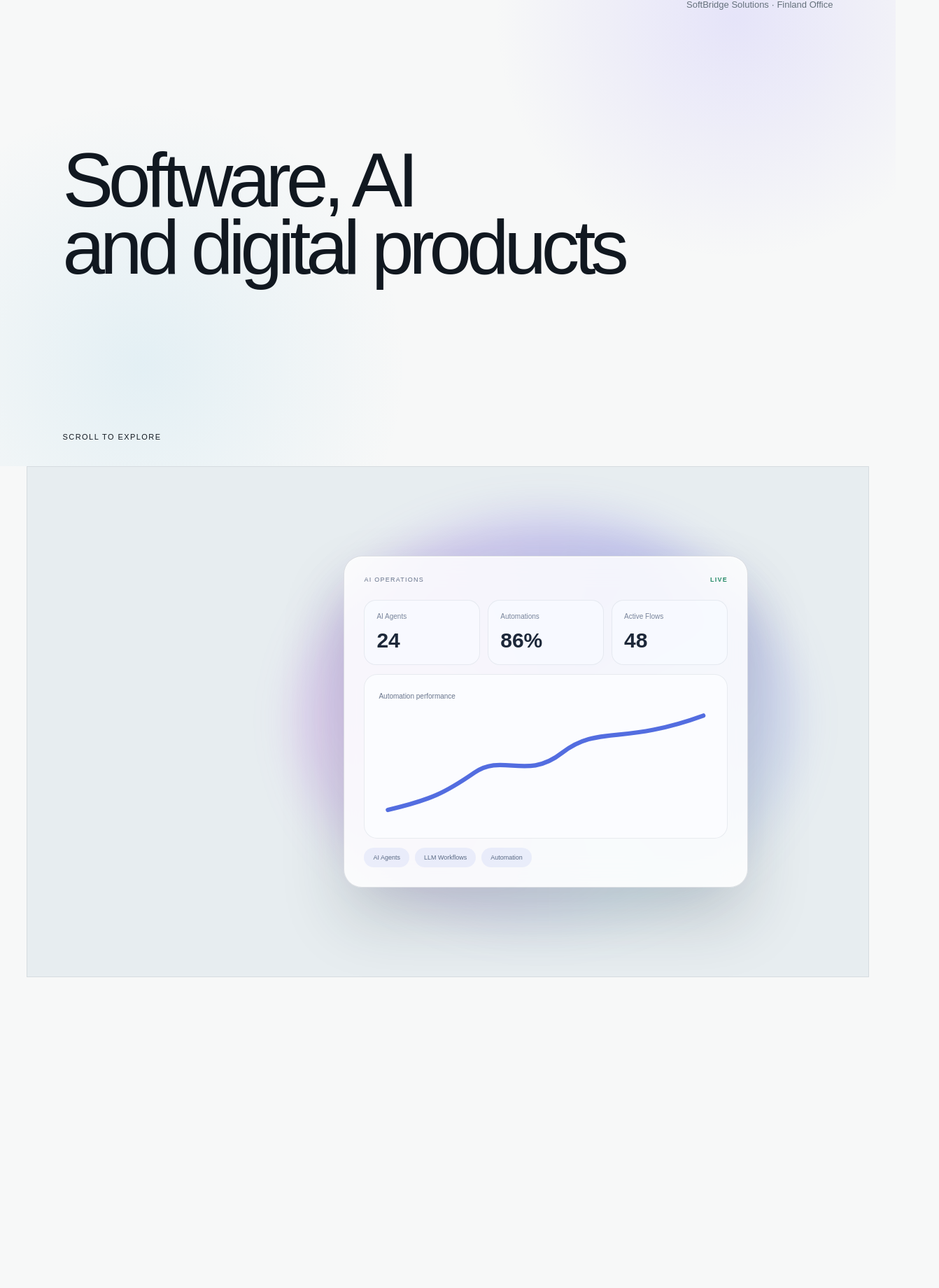
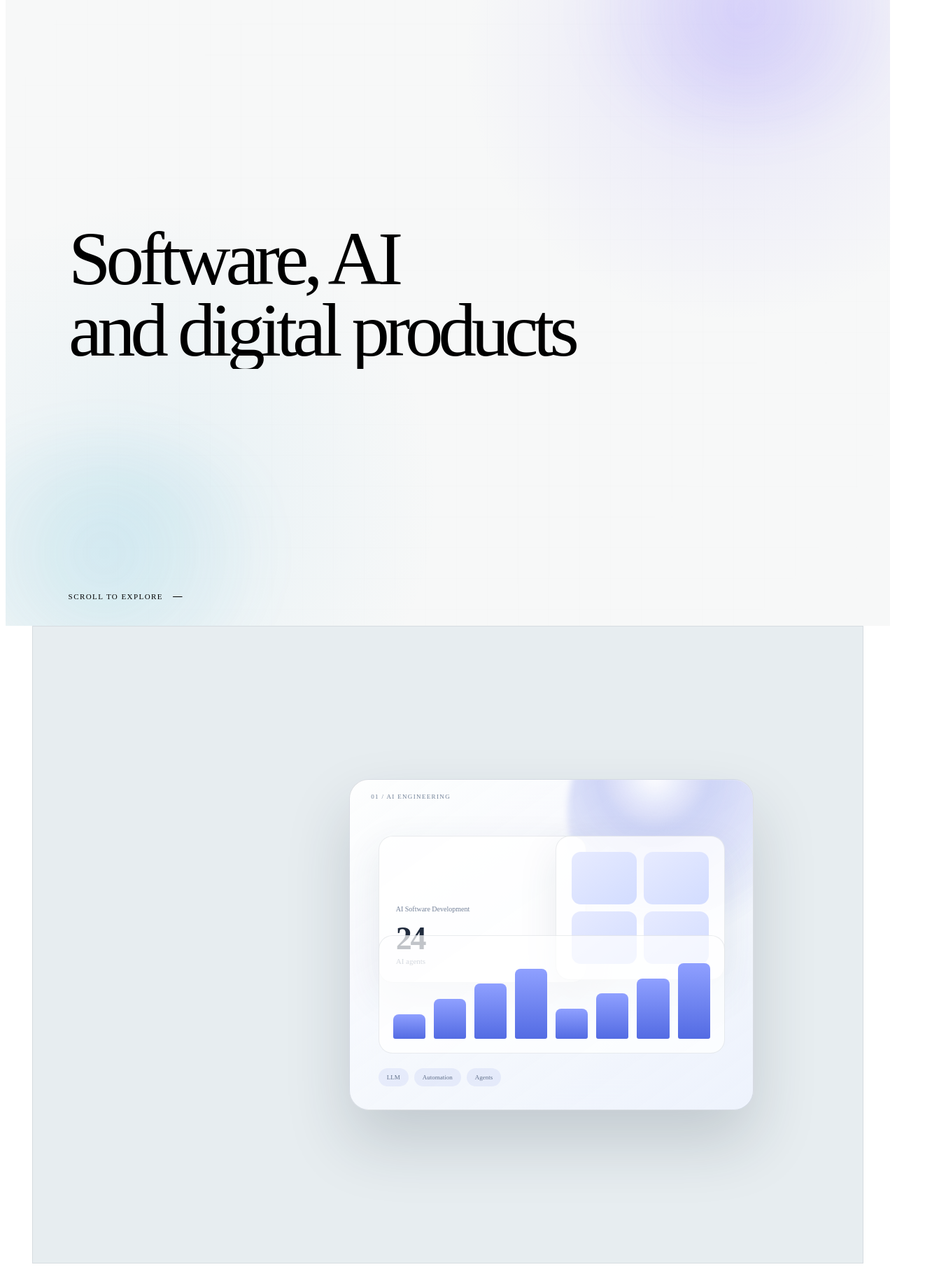
Before and after one commit to Dpehect/Trionn, a Next.js app: page / in a window 1280 px wide. Shown: the part 134-1974 px from the top of the page at 70% size, 1342 px wide, since content can reach past the window. Built offline with nearby package versions, Linux system fonts and the light colour scheme.

Commit message:
l1 remake

```diff
--- a/app/globals.css
+++ b/app/globals.css
@@ -1,55 +1,14 @@
 
-.intro {
-  min-height: 100svh;
-  padding: 150px 7vw 70px;
-  display: grid;
-  align-content: center;
-  position: relative;
-  background:
-    radial-gradient(circle at 82% 20%, rgba(112, 93, 255, .13), transparent 28%),
-    radial-gradient(circle at 16% 82%, rgba(55, 164, 210, .1), transparent 30%),
-    #f7f8f8;
-}
-.intro p {
-  position: absolute;
-  top: 120px;
-  right: 7vw;
-  max-width: 300px;
-  color: var(--muted);
-  font-size: 13px;
-}
-.intro h1 {
-  margin: 0;
-  max-width: 1100px;
-  font-size: clamp(58px, 8.5vw, 146px);
-  line-height: .88;
-  letter-spacing: -.065em;
-  font-weight: 520;
-}
-.intro span {
-  position: absolute;
-  bottom: 36px;
-  left: 7vw;
-  font-size: 11px;
-  text-transform: uppercase;
-  letter-spacing: .13em;
-}
-:root {
-  --ink: #111820;
-  --muted: #65717c;
-  --paper: #f7f8f8;
-}
-
-* { box-sizing: border-box; }
-html { scroll-behavior: smooth; }
-body {
-  margin: 0;
-  background: var(--paper);
-  color: var(--ink);
-  font-family: Arial, Helvetica, sans-serif;
-}
-a { color: inherit; text-decoration: none; }
-.site-shell { overflow: clip; }
+.intro{min-height:100svh;padding:150px 7vw 70px;display:grid;align-content:center;position:relative;overflow:hidden;background:radial-gradient(circle at 82% 20%,rgba(112,93,255,.12),transparent 29%),radial-gradient(circle at 16% 82%,rgba(55,164,210,.09),transparent 31%),#f7f8f8}
+.intro-grid{position:absolute;inset:-60px;opacity:.16;background-image:linear-gradient(rgba(45,60,82,.07) 1px,transparent 1px),linear-gradient(90deg,rgba(45,60,82,.07) 1px,transparent 1px);background-size:44px 44px;mask-image:radial-gradient(circle at center,#000 8%,rgba(0,0,0,.65) 58%,transparent 94%)}
+.intro-aurora{position:absolute;border-radius:50%;filter:blur(36px);opacity:.55;pointer-events:none;will-change:transform}
+.intro-aurora--one{width:min(40vw,650px);aspect-ratio:1.5;right:-4vw;top:-4vh;background:radial-gradient(circle,rgba(118,93,255,.34),rgba(118,93,255,.03) 70%,transparent 76%)}
+.intro-aurora--two{width:min(42vw,680px);aspect-ratio:1.6;left:-10vw;bottom:-8vh;background:radial-gradient(circle,rgba(52,173,207,.26),rgba(52,173,207,.03) 70%,transparent 76%)}
+.intro-office{position:absolute;top:120px;right:7vw;z-index:3;margin:0;color:var(--muted);font-size:13px;will-change:transform,opacity}
+.intro-title{position:relative;z-index:3;margin:0;max-width:1250px;font-size:clamp(58px,8.5vw,146px);line-height:.88;letter-spacing:-.065em;font-weight:520;will-change:transform}
+.intro-title__line{display:block;overflow:hidden;padding-bottom:.06em}.intro-title__line>span{display:block;will-change:transform}
+.intro-scroll{position:absolute;z-index:3;bottom:36px;left:7vw;display:flex;align-items:center;gap:14px;font-size:11px;text-transform:uppercase;letter-spacing:.13em}
+.intro-scroll i{display:block;width:54px;height:1px;background:currentColor;transform:scaleX(.25);transform-origin:left}
 
 .layer-stack { position: relative; }
 .layer-card {
@@ -769,263 +728,24 @@ a { color: inherit; text-decoration: none; }
   display: grid;
   place-items: center;
 }
-.softbridge-visual {
-  position: relative;
-  width: min(48vw, 760px);
-  min-width: 500px;
-  aspect-ratio: 1.22;
-  transform: translateZ(0);
-}
-.softbridge-ui,
-.enterprise-shell,
-.product-browser {
-  position: absolute;
-  inset: 3%;
-  overflow: hidden;
-  border: 1px solid rgba(33, 47, 67, .14);
-  border-radius: 26px;
-  background: rgba(255,255,255,.82);
-  box-shadow:
-    0 45px 90px rgba(29, 45, 62, .18),
-    inset 0 1px rgba(255,255,255,.95);
-  backdrop-filter: blur(18px);
-}
 
-/* AI visual */
-.softbridge-visual--ai::before {
-  content: "";
-  position: absolute;
-  inset: -8%;
-  border-radius: 50%;
-  background: conic-gradient(from 30deg, rgba(81,73,225,.25), rgba(59,172,214,.08), rgba(169,71,220,.2), rgba(81,73,225,.25));
-  filter: blur(30px);
-}
-.softbridge-ui { padding: 28px; }
-.softbridge-ui header {
-  display: flex;
-  justify-content: space-between;
-  color: #65728a;
-  font-size: 9px;
-  letter-spacing: .14em;
-}
-.softbridge-ui header strong { color: #278b69; }
-.softbridge-ui__metrics {
-  display: grid;
-  grid-template-columns: repeat(3, 1fr);
-  gap: 11px;
-  margin-top: 24px;
-}
-.softbridge-ui__metrics article {
-  padding: 17px;
-  border: 1px solid rgba(52,69,91,.09);
-  border-radius: 17px;
-  background: rgba(248,250,255,.9);
-}
-.softbridge-ui__metrics small { display:block; color:#78849a; font-size:10px; }
-.softbridge-ui__metrics b { display:block; margin-top:12px; color:#1d2839; font-size:30px; }
-.softbridge-ui__graph {
-  height: 235px;
-  margin-top: 13px;
-  padding: 20px;
-  border: 1px solid rgba(52,69,91,.09);
-  border-radius: 19px;
-  background: #fbfcff;
-  color: #536de0;
-}
-.softbridge-ui__graph span { color:#69758c; font-size:10px; }
-.softbridge-ui__graph svg { width:100%; height:180px; }
-.softbridge-ui__graph path {
-  fill:none;
-  stroke:currentColor;
-  stroke-width:8;
-  stroke-linecap:round;
-}
-.softbridge-ui__chips { display:flex; gap:8px; margin-top:13px; }
-.softbridge-ui__chips span {
-  padding:9px 13px;
-  border-radius:999px;
-  background:rgba(83,109,224,.09);
-  color:#596983;
-  font-size:9px;
-}
-
-/* Enterprise visual */
-.softbridge-visual--enterprise {
-  transform: perspective(1100px) rotateY(-7deg) rotateX(2deg);
-}
-.enterprise-shell {
-  display:grid;
-  grid-template-columns: 170px 1fr;
-  background:#172331;
-  color:#edf3f6;
-}
-.enterprise-shell aside {
-  padding:28px 20px;
-  display:grid;
-  align-content:start;
-  gap:26px;
-  border-right:1px solid rgba(255,255,255,.08);
-  color:rgba(236,243,247,.58);
-  font-size:10px;
-}
-.enterprise-shell aside strong { color:#fff; letter-spacing:.1em; }
-.enterprise-shell main { padding:28px; }
-.enterprise-shell main header {
-  display:flex;
-  justify-content:space-between;
-  gap:20px;
-}
-.enterprise-shell main header small { display:block; color:#8292a0; }
-.enterprise-shell main header b { display:block; margin-top:7px; font-size:22px; }
-.enterprise-shell main header em {
-  color:#80d1ad;
-  font-style:normal;
-  font-size:10px;
-}
-.enterprise-shell__cards {
-  display:grid;
-  grid-template-columns:1fr 1fr;
-  gap:12px;
-  margin-top:28px;
-}
-.enterprise-shell__cards article {
-  padding:18px;
-  border-radius:16px;
-  background:rgba(255,255,255,.06);
-}
-.enterprise-shell__cards small { color:#8596a5; }
-.enterprise-shell__cards b { display:block; margin-top:10px; font-size:30px; }
-.enterprise-shell__network {
-  position:relative;
-  height:235px;
-  margin-top:13px;
-  border-radius:18px;
-  overflow:hidden;
-  background:
-    linear-gradient(rgba(255,255,255,.04) 1px, transparent 1px),
-    linear-gradient(90deg, rgba(255,255,255,.04) 1px, transparent 1px);
-  background-size:28px 28px;
-}
-.enterprise-shell__network::after {
-  content:"";
-  position:absolute;
-  inset:18% 9%;
-  border:1px solid rgba(98,193,158,.45);
-  border-radius:50%;
-  transform:rotate(-8deg);
-}
-.enterprise-shell__network i {
-  position:absolute;
-  z-index:2;
-  width:12px;
-  height:12px;
-  border-radius:50%;
-  background:#69c9a5;
-  box-shadow:0 0 18px rgba(105,201,165,.72);
-}
-
-/* Product visual */
-.softbridge-visual--products {
-  transform: perspective(1200px) rotateY(6deg) rotateX(-2deg);
-}
-.product-browser { background:#f9fafc; }
-.product-browser > header {
-  height:48px;
-  padding:0 18px;
-  display:flex;
-  align-items:center;
-  gap:7px;
-  border-bottom:1px solid rgba(41,55,76,.09);
-}
-.product-browser > header span {
-  width:8px; height:8px; border-radius:50%; background:#ccd3df;
-}
-.product-browser > header b {
-  margin-left:auto;
-  color:#69758c;
-  font-size:9px;
-  letter-spacing:.09em;
-}
-.product-browser__body {
-  min-height:340px;
-  padding:34px;
-  display:grid;
-  grid-template-columns:1fr 185px;
-  gap:28px;
-  align-items:center;
-  background:
-    radial-gradient(circle at 75% 20%, rgba(103,80,232,.16), transparent 28%),
-    #f8faff;
-}
-.product-browser__copy small {
-  color:#6d7890;
-  font-size:9px;
-  letter-spacing:.15em;
-}
-.product-browser__copy strong {
-  display:block;
-  margin-top:17px;
-  color:#1e293a;
-  font-size:clamp(34px,3.3vw,57px);
-  line-height:.94;
-  letter-spacing:-.055em;
-}
-.product-browser__copy p {
-  max-width:360px;
-  color:#637088;
-  font-size:12px;
-  line-height:1.5;
-}
-.product-browser__device {
-  padding:14px;
-  border-radius:34px;
-  background:#1d2637;
-  box-shadow:0 24px 50px rgba(38,48,80,.24);
-}
-.product-browser__screen {
-  height:275px;
-  padding:22px;
-  border-radius:25px;
-  display:flex;
-  flex-direction:column;
-  justify-content:flex-end;
-  color:#fff;
-  background:linear-gradient(155deg,#7861f0,#327ac7 58%,#172e52);
-}
-.product-browser__screen span { font-size:9px; opacity:.7; }
-.product-browser__screen b { margin-top:8px; font-size:30px; }
-.product-browser__screen small { margin-top:6px; opacity:.68; }
-.product-browser footer {
-  padding:16px 22px;
-  display:flex;
-  gap:9px;
-}
-.product-browser footer span {
-  padding:8px 12px;
-  border-radius:999px;
-  background:#edf0f8;
-  color:#69758c;
-  font-size:9px;
-}
-
-@media (max-width: 800px) {
-  .intro { padding-inline:22px; }
-  .intro p { right:22px; left:22px; top:110px; }
-  .softbridge-visual {
-    width:100%;
-    min-width:0;
-    transform:none;
-  }
-  .softbridge-ui { padding:16px; }
-  .softbridge-ui__metrics article { padding:12px; }
-  .softbridge-ui__metrics b { font-size:22px; }
-  .enterprise-shell { grid-template-columns:110px 1fr; }
-  .enterprise-shell aside { padding:18px 12px; gap:18px; }
-  .enterprise-shell main { padding:18px; }
-  .product-browser__body {
-    padding:22px;
-    grid-template-columns:1fr 125px;
-  }
-  .product-browser__device { padding:9px; }
-  .product-browser__screen { height:210px; padding:14px; }
-}
+.layer-visual{position:relative;height:min(68vh,720px);min-height:420px;display:grid;place-items:center}
+.service-scene{position:relative;width:min(48vw,760px);min-width:500px;aspect-ratio:1.22}
+.service-scene__label{position:absolute;z-index:4;top:7%;left:8%;font-size:9px;letter-spacing:.15em;color:#718097}
+.service-scene__canvas{position:absolute;inset:3%;overflow:hidden;border:1px solid rgba(33,47,67,.14);border-radius:28px;background:linear-gradient(145deg,rgba(255,255,255,.92),rgba(239,244,255,.82));box-shadow:0 45px 90px rgba(29,45,62,.18),inset 0 1px rgba(255,255,255,.96);backdrop-filter:blur(18px)}
+.service-scene__orb{position:absolute;width:62%;aspect-ratio:1;right:-16%;top:-28%;border-radius:50%;background:radial-gradient(circle at 35% 35%,rgba(255,255,255,.9),rgba(84,101,225,.25) 24%,rgba(84,101,225,.05) 64%,transparent 72%);filter:blur(4px)}
+.service-scene__panel{position:absolute;border:1px solid rgba(50,67,91,.1);border-radius:20px;background:rgba(255,255,255,.78);box-shadow:0 20px 55px rgba(47,65,101,.1)}
+.service-scene__panel--main{left:7%;top:17%;width:43%;height:34%;padding:24px;display:flex;flex-direction:column;justify-content:flex-end}
+.service-scene__panel--main small{color:#738098;font-size:10px}.service-scene__panel--main strong{margin-top:10px;color:#202b3d;font-size:46px;letter-spacing:-.05em}.service-scene__panel--main span{color:#68768e;font-size:11px}
+.service-scene__panel--side{right:7%;top:17%;width:34%;height:34%;padding:22px;display:grid;grid-template-columns:1fr 1fr;gap:10px}
+.service-scene__panel--side i{border-radius:13px;background:linear-gradient(145deg,#e7ebff,#d2dcff)}
+.service-scene__line{position:absolute;left:7%;right:7%;bottom:17%;height:27%;padding:20px;display:flex;align-items:flex-end;gap:12px;border-radius:20px;background:rgba(255,255,255,.72);border:1px solid rgba(50,67,91,.1)}
+.service-scene__line i{flex:1;border-radius:8px 8px 3px 3px;background:linear-gradient(to top,#536be3,#8fa0ff)}
+.service-scene__chips{position:absolute;left:7%;bottom:7%;display:flex;gap:8px}.service-scene__chips span{padding:8px 12px;border-radius:999px;background:rgba(82,105,220,.09);color:#61708a;font-size:9px}
+.service-scene--enterprise .service-scene__canvas{background:linear-gradient(145deg,#172331,#24354a)}.service-scene--enterprise .service-scene__panel{background:rgba(255,255,255,.07);border-color:rgba(255,255,255,.08)}.service-scene--enterprise .service-scene__panel--main strong,.service-scene--enterprise .service-scene__panel--main span{color:#eef3f7}
+.service-scene--cloud .service-scene__orb{background:radial-gradient(circle at 35% 35%,#fff,rgba(60,151,232,.3) 25%,rgba(35,90,170,.06) 66%,transparent 74%)}
+.service-scene--web .service-scene__canvas{transform:perspective(1100px) rotateY(5deg)}.service-scene--mobile .service-scene__canvas{transform:perspective(1100px) rotateY(-5deg)}
+.service-scene--design .service-scene__orb{background:conic-gradient(#7657ee,#e76a9f,#f0c64e,#4dbb91,#7657ee);filter:blur(24px);opacity:.35}
+.service-scene--data .service-scene__canvas{background:linear-gradient(145deg,#152234,#21344c)}.service-scene--data .service-scene__panel{background:rgba(255,255,255,.07)}.service-scene--data .service-scene__panel--main strong,.service-scene--data .service-scene__panel--main span{color:#edf4f8}
+.service-scene--transform .service-scene__orb{width:80%;right:-26%;top:-40%;background:conic-gradient(from 30deg,rgba(85,104,224,.32),rgba(49,178,164,.18),rgba(236,117,75,.22),rgba(85,104,224,.32));filter:blur(28px)}
+@media(max-width:800px){.intro{padding-inline:22px}.intro-office{right:22px;left:22px;top:110px}.intro-scroll{left:22px}.service-scene{width:100%;min-width:0}}
--- a/components/layered-homepage.tsx
+++ b/components/layered-homepage.tsx
@@ -12,24 +12,14 @@ import { CapabilityMarqueeSection } from "./capability-marquee-section";
 gsap.registerPlugin(ScrollTrigger, useGSAP);
 
 const layers = [
-  {
-    eyebrow: "01 / AI ENGINEERING",
-    title: "AI Software Development",
-    body: "Business-focused AI agents, intelligent automation and custom machine-learning systems for companies operating across Finland, the Nordics and Europe.",
-    visual: "ai",
-  },
-  {
-    eyebrow: "02 / ENTERPRISE PLATFORMS",
-    title: "Scalable Software Systems",
-    body: "Cloud-native SaaS products, internal business platforms and enterprise applications engineered for security, reliability and long-term growth.",
-    visual: "enterprise",
-  },
-  {
-    eyebrow: "03 / DIGITAL PRODUCTS",
-    title: "Web and Mobile Products",
-    body: "High-performance web applications, mobile products and design systems that combine clear user experience with production-grade engineering.",
-    visual: "products",
-  },
+  { eyebrow: "01 / AI ENGINEERING", title: "AI Software Development", body: "Business-focused AI agents, intelligent automation and custom machine-learning systems for companies across Finland, the Nordics and Europe.", visual: "ai" },
+  { eyebrow: "02 / ENTERPRISE SOFTWARE", title: "Scalable Software Systems", body: "Cloud-native SaaS products, internal business platforms and enterprise applications engineered for security, reliability and long-term growth.", visual: "enterprise" },
+  { eyebrow: "03 / CLOUD ENGINEERING", title: "Cloud Platforms at Scale", body: "Resilient cloud architecture, distributed services and production infrastructure designed for fast-growing digital businesses.", visual: "cloud" },
+  { eyebrow: "04 / WEB APPLICATIONS", title: "High-Performance Web Products", body: "Modern Next.js and React applications built for speed, accessibility, search visibility and exceptional user experience.", visual: "web" },
+  { eyebrow: "05 / MOBILE PRODUCTS", title: "Mobile Experiences That Perform", body: "Cross-platform and native mobile products engineered for reliability, clarity and seamless everyday use.", visual: "mobile" },
+  { eyebrow: "06 / DESIGN SYSTEMS", title: "Interfaces Built as Systems", body: "Scalable UI foundations, accessible components and motion systems that keep complex products consistent across every screen.", visual: "design" },
+  { eyebrow: "07 / DATA & ANALYTICS", title: "Data Products for Better Decisions", body: "Operational dashboards, business intelligence and predictive analytics that turn complex information into clear actions.", visual: "data" },
+  { eyebrow: "08 / DIGITAL TRANSFORMATION", title: "From Strategy to Scalable Delivery", body: "End-to-end product engineering for companies modernizing operations, launching platforms and expanding across European markets.", visual: "transform" },
 ] as const;
 
 const cases = [
@@ -103,6 +93,34 @@ export function LayeredHomepage() {
 
   useGSAP(
     () => {
+      const introTimeline = gsap.timeline({ defaults: { ease: "power3.out" } });
+      introTimeline
+        .fromTo(".intro-office", { opacity: 0, y: -16 }, { opacity: 1, y: 0, duration: 0.8 }, 0.1)
+        .fromTo(".intro-title__line > span", { yPercent: 115, rotate: 1.5 }, { yPercent: 0, rotate: 0, duration: 1.1, stagger: 0.12 }, 0.18)
+        .fromTo(".intro-scroll", { opacity: 0, y: 18 }, { opacity: 1, y: 0, duration: 0.7 }, 0.82);
+
+      gsap.to(".intro-title", {
+        yPercent: -7,
+        scale: 0.985,
+        ease: "none",
+        scrollTrigger: { trigger: ".intro", start: "top top", end: "bottom top", scrub: 1.1 },
+      });
+      gsap.to(".intro-office", {
+        yPercent: -75,
+        opacity: 0.25,
+        ease: "none",
+        scrollTrigger: { trigger: ".intro", start: "top top", end: "bottom top", scrub: 1 },
+      });
+      gsap.to(".intro-aurora--one", {
+        xPercent: 13, yPercent: -9, rotate: 10, ease: "none",
+        scrollTrigger: { trigger: ".intro", start: "top top", end: "bottom top", scrub: 1.4 },
+      });
+      gsap.to(".intro-aurora--two", {
+        xPercent: -11, yPercent: 12, rotate: -9, ease: "none",
+        scrollTrigger: { trigger: ".intro", start: "top top", end: "bottom top", scrub: 1.6 },
+      });
+      gsap.to(".intro-scroll i", { scaleX: 1, repeat: -1, yoyo: true, duration: 1.15, ease: "sine.inOut" });
+
       gsap.utils.toArray<HTMLElement>(".layer-card").forEach((card, index) => {
         gsap.fromTo(
           card,
@@ -252,13 +270,15 @@ export function LayeredHomepage() {
   return (
     <main ref={root} className="site-shell">
       <section className="intro">
-        <p>SoftBridge Solutions · Finland Office</p>
-        <h1>
-          Software, AI
-          <br />
-          and digital products
+        <div className="intro-aurora intro-aurora--one" aria-hidden="true" />
+        <div className="intro-aurora intro-aurora--two" aria-hidden="true" />
+        <div className="intro-grid" aria-hidden="true" />
+        <p className="intro-office">SoftBridge Solutions · Finland Office</p>
+        <h1 className="intro-title" aria-label="Software, AI and digital products">
+          <span className="intro-title__line"><span>Software, AI</span></span>
+          <span className="intro-title__line"><span>and digital products</span></span>
         </h1>
-        <span>Scroll to explore</span>
+        <div className="intro-scroll"><span>Scroll to explore</span><i aria-hidden="true" /></div>
       </section>
 
       <section className="layer-stack" aria-label="Layered content">
@@ -277,86 +297,29 @@ export function LayeredHomepage() {
               </a>
             </div>
 
-            <div
-              className={`layer-visual visual-${layer.visual}`}
-              aria-hidden="true"
-            >
-              {layer.visual === "ai" && (
-                <div className="softbridge-visual softbridge-visual--ai">
-                  <div className="softbridge-ui">
-                    <header>
-                      <span>AI OPERATIONS</span>
-                      <strong>LIVE</strong>
-                    </header>
-                    <div className="softbridge-ui__metrics">
-                      <article><small>AI Agents</small><b>24</b></article>
-                      <article><small>Automations</small><b>86%</b></article>
-                      <article><small>Active Flows</small><b>48</b></article>
-                    </div>
-                    <div className="softbridge-ui__graph">
-                      <span>Automation performance</span>
-                      <svg viewBox="0 0 600 230">
-                        <path d="M12 198 C90 180 118 166 170 130 S265 145 330 94 S440 80 588 26" />
-                      </svg>
-                    </div>
-                    <div className="softbridge-ui__chips">
-                      <span>AI Agents</span><span>LLM Workflows</span><span>Automation</span>
-                    </div>
+            <div className={`layer-visual visual-${layer.visual}`} aria-hidden="true">
+              <div className={`service-scene service-scene--${layer.visual}`}>
+                <div className="service-scene__label">{layer.eyebrow}</div>
+                <div className="service-scene__canvas">
+                  <div className="service-scene__orb" />
+                  <div className="service-scene__panel service-scene__panel--main">
+                    <small>{layer.title}</small>
+                    <strong>{["24","99.9%","12","98","4.9","48","87%","EU"][index]}</strong>
+                    <span>{["AI agents","Platform uptime","Cloud regions","Performance score","App rating","Components","Forecast accuracy","European delivery"][index]}</span>
+                  </div>
+                  <div className="service-scene__panel service-scene__panel--side">
+                    <i /><i /><i /><i />
+                  </div>
+                  <div className="service-scene__line">
+                    {Array.from({ length: 8 }).map((_, item) => <i key={item} style={{ height: `${28 + ((item * 17 + index * 9) % 62)}%` }} />)}
+                  </div>
+                  <div className="service-scene__chips">
+                    <span>{["LLM","SaaS","AWS","Next.js","Flutter","UI Kit","BI","Strategy"][index]}</span>
+                    <span>{["Automation","Security","Edge","React","iOS","A11y","Data","Delivery"][index]}</span>
+                    <span>{["Agents","Scale","API","SEO","Android","Motion","AI","Growth"][index]}</span>
                   </div>
                 </div>
-              )}
-
-              {layer.visual === "enterprise" && (
-                <div className="softbridge-visual softbridge-visual--enterprise">
-                  <div className="enterprise-shell">
-                    <aside>
-                      <strong>SOFTBRIDGE</strong>
-                      <span>Overview</span>
-                      <span>Operations</span>
-                      <span>Analytics</span>
-                      <span>Infrastructure</span>
-                    </aside>
-                    <main>
-                      <header>
-                        <div><small>Enterprise platform</small><b>System overview</b></div>
-                        <em>99.99% uptime</em>
-                      </header>
-                      <div className="enterprise-shell__cards">
-                        <article><small>Cloud services</small><b>32</b></article>
-                        <article><small>EU regions</small><b>12</b></article>
-                      </div>
-                      <div className="enterprise-shell__network">
-                        {Array.from({ length: 7 }).map((_, item) => (
-                          <i key={item} style={{ left: `${10 + item * 13}%`, top: `${25 + (item % 3) * 23}%` }} />
-                        ))}
-                      </div>
-                    </main>
-                  </div>
-                </div>
-              )}
-
-              {layer.visual === "products" && (
-                <div className="softbridge-visual softbridge-visual--products">
-                  <div className="product-browser">
-                    <header><span /><span /><span /><b>Digital Product System</b></header>
-                    <div className="product-browser__body">
-                      <div className="product-browser__copy">
-                        <small>WEB · MOBILE · UX</small>
-                        <strong>One product.<br />Every screen.</strong>
-                        <p>Responsive interfaces built for clarity, speed and scale.</p>
-                      </div>
-                      <div className="product-browser__device">
-                        <div className="product-browser__screen">
-                          <span>Nordic Platform</span>
-                          <b>Ready</b>
-                          <small>Mobile experience</small>
-                        </div>
-                      </div>
-                    </div>
-                    <footer><span>Next.js</span><span>React</span><span>Mobile</span><span>Design Systems</span></footer>
-                  </div>
-                </div>
-              )}
+              </div>
             </div>
           </article>
         ))}
```
Also changed, not shown: 1 other file (tests, documents, lock files or other folders).
